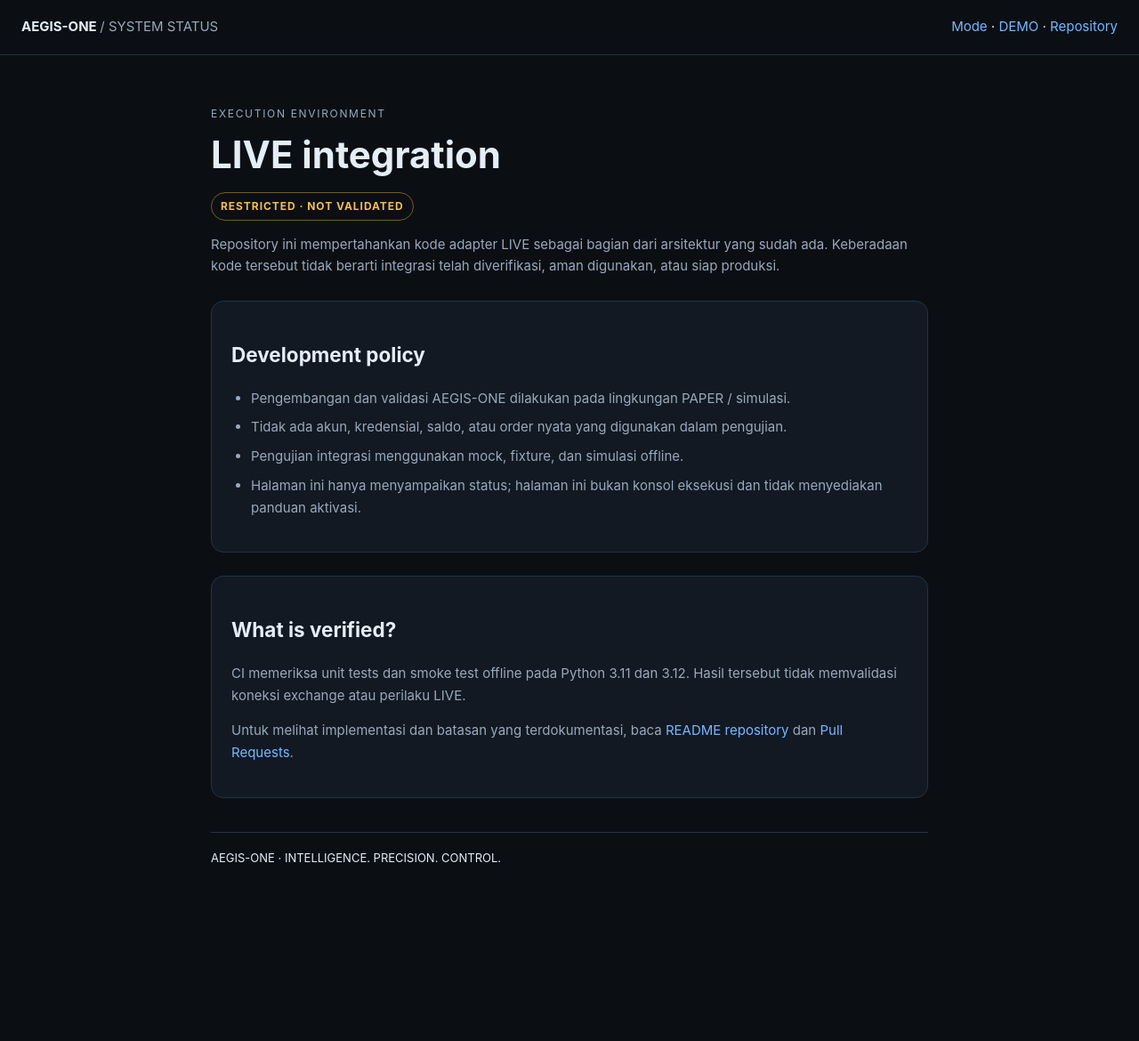
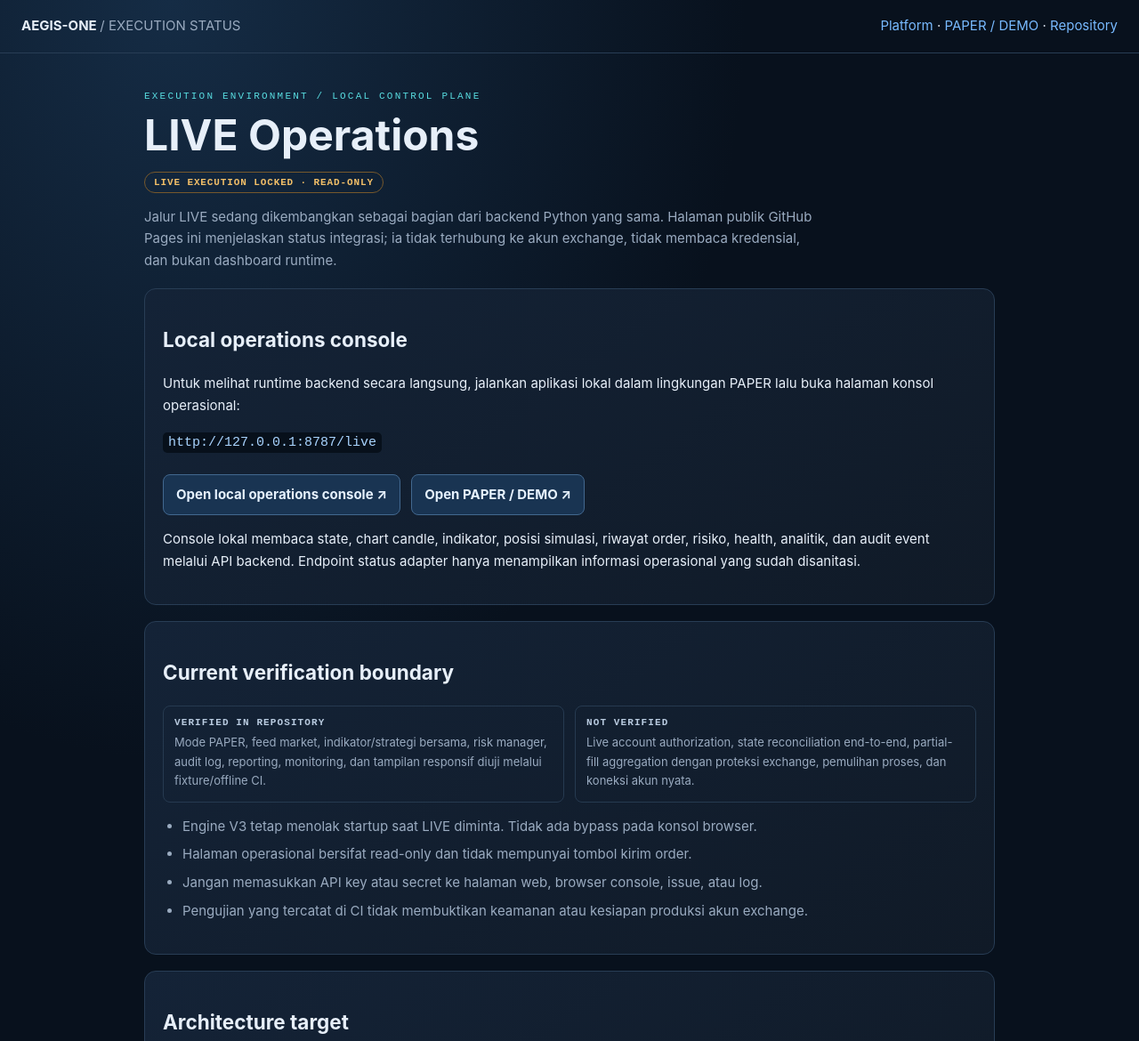
Before and after one commit to murohito9-sudo/aegis-1, a plain HTML site: page docs/live.html in a window 1280 px wide. Shown: the top 1170 px of the page at 89% size. Before the commit the page ends 1031 px from the top, so only its background shows below. Drawn offline with Linux system fonts and the light colour scheme.

Commit message:
Document local LIVE operations console and execution lock

```diff
--- a/docs/live.html
+++ b/docs/live.html
@@ -3,42 +3,56 @@
 <head>
 <meta charset="utf-8">
 <meta name="viewport" content="width=device-width, initial-scale=1">
-<title>AEGIS-ONE — LIVE status</title>
+<meta name="theme-color" content="#08111d">
+<title>AEGIS-ONE — LIVE integration</title>
 <style>
-:root{color-scheme:dark;--bg:#0b0f14;--panel:#121923;--line:#263243;--text:#e5edf7;--muted:#9aa8ba;--warn:#f5bd55;--blue:#78b7ff}
-*{box-sizing:border-box}body{margin:0;background:var(--bg);color:var(--text);font:15px/1.65 Inter,system-ui,sans-serif}
-header{padding:18px 24px;border-bottom:1px solid var(--line);display:flex;justify-content:space-between;gap:16px;flex-wrap:wrap}
-a{color:var(--blue);text-decoration:none}a:hover{text-decoration:underline}
-main{max-width:850px;margin:56px auto;padding:0 22px}.eyebrow{font-size:12px;letter-spacing:.14em;text-transform:uppercase;color:var(--muted)}
-h1{font-size:clamp(28px,5vw,42px);line-height:1.15;margin:12px 0 18px}
-p{color:var(--muted)}.panel{margin-top:26px;padding:22px;border:1px solid var(--line);border-radius:14px;background:var(--panel)}
-.status{display:inline-block;padding:5px 10px;border-radius:999px;border:1px solid #755b24;color:var(--warn);font-size:12px;font-weight:700;letter-spacing:.08em}
-ul{color:var(--muted);padding-left:22px}li{margin:8px 0}.foot{margin-top:38px;padding-top:18px;border-top:1px solid var(--line);font-size:13px}
+:root{color-scheme:dark;--bg:#08111d;--panel:#111e2d;--line:#283d55;--text:#e7eff9;--muted:#9aabc0;--blue:#78baff;--cyan:#58dce0;--amber:#f2bf68}
+*{box-sizing:border-box}body{margin:0;background:radial-gradient(ellipse at 15% 0%,#152c45,transparent 42%),var(--bg);color:var(--text);font:15px/1.65 Inter,system-ui,sans-serif}
+header{padding:17px 24px;border-bottom:1px solid var(--line);display:flex;justify-content:space-between;gap:16px;flex-wrap:wrap}a{color:var(--blue);text-decoration:none}a:hover{text-decoration:underline}
+main{max-width:1000px;margin:42px auto;padding:0 22px}.eyebrow{font:11px ui-monospace,monospace;letter-spacing:.2em;color:var(--cyan);text-transform:uppercase}
+h1{font-size:clamp(30px,5vw,48px);line-height:1.1;margin:12px 0}.lead{color:var(--muted);max-width:760px}
+.panel{margin-top:18px;padding:20px;border:1px solid var(--line);border-radius:13px;background:linear-gradient(145deg,#142337,#101a27)}
+.pill{display:inline-block;padding:5px 10px;border:1px solid #76582c;border-radius:999px;color:var(--amber);font:700 11px ui-monospace,monospace;letter-spacing:.08em}
+.grid{display:grid;grid-template-columns:repeat(2,minmax(0,1fr));gap:12px}.item{padding:12px;border:1px solid #263a50;border-radius:8px}.item b{display:block;font:700 11px ui-monospace,monospace;letter-spacing:.1em;color:#b9cbe0}.item p{margin:6px 0 0;color:var(--muted);font-size:13px}
+code{background:#07101b;padding:3px 6px;border-radius:5px;color:#a9d4ff}.cta{display:inline-block;border:1px solid #42688f;background:#193452;padding:10px 14px;border-radius:8px;color:#e6f2ff;font-weight:700;margin:7px 8px 0 0}
+ul{color:var(--muted);padding-left:22px}li{margin:7px 0}.foot{margin-top:30px;padding-top:16px;border-top:1px solid var(--line);font:10px ui-monospace,monospace;color:var(--muted)}
+@media(max-width:650px){.grid{grid-template-columns:1fr}header{padding:14px 16px}main{margin:28px auto;padding:0 16px}}
 </style>
 </head>
 <body>
-<header><strong>AEGIS-ONE <span style="color:var(--muted);font-weight:400">/ SYSTEM STATUS</span></strong>
-<nav><a href="./index.html">Mode</a> · <a href="./demo.html">DEMO</a> · <a href="https://github.com/murohito9-sudo/aegis-one">Repository</a></nav></header>
+<header><strong>AEGIS-ONE <span style="color:var(--muted);font-weight:400">/ EXECUTION STATUS</span></strong><nav><a href="./index.html">Platform</a> · <a href="./demo.html">PAPER / DEMO</a> · <a href="https://github.com/murohito9-sudo/aegis-one">Repository</a></nav></header>
 <main>
-<div class="eyebrow">Execution environment</div>
-<h1>LIVE integration</h1>
-<span class="status">RESTRICTED · NOT VALIDATED</span>
-<p>Repository ini mempertahankan kode adapter LIVE sebagai bagian dari arsitektur yang sudah ada. Keberadaan kode tersebut tidak berarti integrasi telah diverifikasi, aman digunakan, atau siap produksi.</p>
+<div class="eyebrow">Execution environment / local control plane</div>
+<h1>LIVE Operations</h1>
+<span class="pill">LIVE EXECUTION LOCKED · READ-ONLY</span>
+<p class="lead">Jalur LIVE sedang dikembangkan sebagai bagian dari backend Python yang sama. Halaman publik GitHub Pages ini menjelaskan status integrasi; ia tidak terhubung ke akun exchange, tidak membaca kredensial, dan bukan dashboard runtime.</p>
 <section class="panel">
-<h2>Development policy</h2>
+<h2>Local operations console</h2>
+<p>Untuk melihat runtime backend secara langsung, jalankan aplikasi lokal dalam lingkungan PAPER lalu buka halaman konsol operasional:</p>
+<p><code>http://127.0.0.1:8787/live</code></p>
+<a class="cta" href="http://127.0.0.1:8787/live">Open local operations console ↗</a>
+<a class="cta" href="./demo.html">Open PAPER / DEMO ↗</a>
+<p>Console lokal membaca state, chart candle, indikator, posisi simulasi, riwayat order, risiko, health, analitik, dan audit event melalui API backend. Endpoint status adapter hanya menampilkan informasi operasional yang sudah disanitasi.</p>
+</section>
+<section class="panel">
+<h2>Current verification boundary</h2>
+<div class="grid">
+<div class="item"><b>VERIFIED IN REPOSITORY</b><p>Mode PAPER, feed market, indikator/strategi bersama, risk manager, audit log, reporting, monitoring, dan tampilan responsif diuji melalui fixture/offline CI.</p></div>
+<div class="item"><b>NOT VERIFIED</b><p>Live account authorization, state reconciliation end-to-end, partial-fill aggregation dengan proteksi exchange, pemulihan proses, dan koneksi akun nyata.</p></div>
+</div>
 <ul>
-<li>Pengembangan dan validasi AEGIS-ONE dilakukan pada lingkungan PAPER / simulasi.</li>
-<li>Tidak ada akun, kredensial, saldo, atau order nyata yang digunakan dalam pengujian.</li>
-<li>Pengujian integrasi menggunakan mock, fixture, dan simulasi offline.</li>
-<li>Halaman ini hanya menyampaikan status; halaman ini bukan konsol eksekusi dan tidak menyediakan panduan aktivasi.</li>
+<li>Engine V3 tetap menolak startup saat LIVE diminta. Tidak ada bypass pada konsol browser.</li>
+<li>Halaman operasional bersifat read-only dan tidak mempunyai tombol kirim order.</li>
+<li>Jangan memasukkan API key atau secret ke halaman web, browser console, issue, atau log.</li>
+<li>Pengujian yang tercatat di CI tidak membuktikan keamanan atau kesiapan produksi akun exchange.</li>
 </ul>
 </section>
 <section class="panel">
-<h2>What is verified?</h2>
-<p>CI memeriksa unit tests dan smoke test offline pada Python 3.11 dan 3.12. Hasil tersebut tidak memvalidasi koneksi exchange atau perilaku LIVE.</p>
-<p>Untuk melihat implementasi dan batasan yang terdokumentasi, baca <a href="https://github.com/murohito9-sudo/aegis-one/blob/main/README.md">README repository</a> dan <a href="https://github.com/murohito9-sudo/aegis-one/pulls">Pull Requests</a>.</p>
+<h2>Architecture target</h2>
+<p>Demo dan LIVE harus menggunakan market intelligence, indikator, strategi, risk engine, dan kontrak dashboard yang sama. Perbedaannya berada di adapter data/eksekusi serta ledger yang dipisahkan. LIVE hanya dapat dipertimbangkan setelah seluruh acceptance gate direview dan diuji menggunakan mock dan environment test yang terisolasi.</p>
+<p><a href="https://github.com/murohito9-sudo/aegis-one/pulls">Review branches and pull requests ↗</a> · <a href="https://github.com/murohito9-sudo/aegis-one/blob/main/README.md">Repository README ↗</a></p>
 </section>
-<div class="foot">AEGIS-ONE · INTELLIGENCE. PRECISION. CONTROL.</div>
+<div class="foot">AEGIS-ONE · INTELLIGENCE. PRECISION. CONTROL. · LIVE IS NOT ENABLED</div>
 </main>
 </body>
 </html>
```
